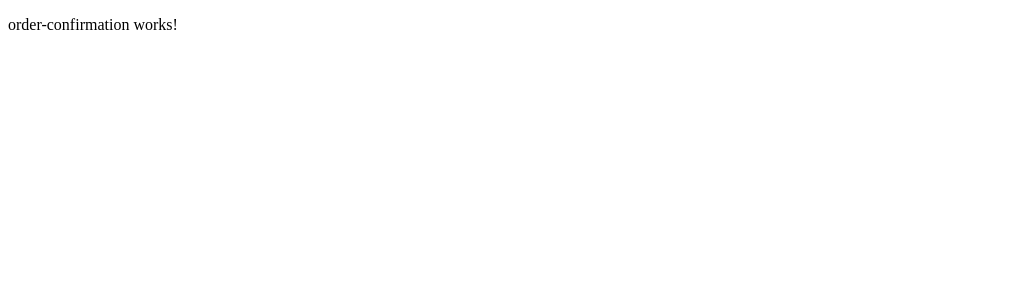
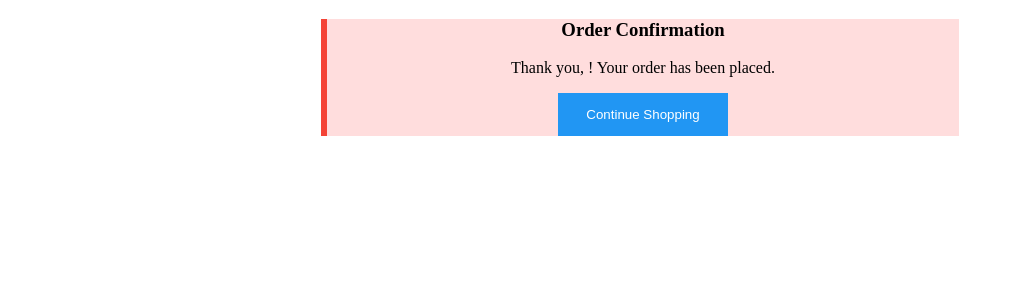
Before and after one commit to BlackBeard-Teach17/storefront-frontend, an Angular app: page /order-confirmation in a window 1280 px wide. Shown: the top 300 px of the page, without its empty margins (0-1014 px from the left). Built offline with nearby package versions, Linux system fonts and the light colour scheme.

Commit message:
Feat: Order confirmation and nav bar components

```diff
--- a/src/app/header-bar/header-bar.component.css
+++ b/src/app/header-bar/header-bar.component.css
@@ -0,0 +1,43 @@
+/* Style the navigation bar */
+.navbar {
+  width: 100%;
+  background-color: #555;
+  overflow: auto;
+}
+
+/* Navbar links */
+.navbar a {
+  float: left;
+  text-align: center;
+  padding: 12px;
+  color: white;
+  text-decoration: none;
+  font-size: 17px;
+}
+
+.cart {
+  float: right;
+}
+
+.badge {
+  top: 10px;
+  right: 10px;
+  background-color: red;
+  color: white;
+  border-radius: 50%;
+  padding: 5px 10px;
+  font-size: 0.8em;
+}
+
+/* Navbar links on mouse-over */
+.navbar a:hover {
+  background-color: #000;
+}
+
+/* Add responsiveness - will automatically display the navbar vertically instead of horizontally on screens less than 500 pixels */
+@media screen and (max-width: 500px) {
+  .navbar a {
+    float: none;
+    display: block;
+  }
+}
--- a/src/app/header-bar/header-bar.component.html
+++ b/src/app/header-bar/header-bar.component.html
@@ -1,5 +1,7 @@
-<a class="navbar" [routerLink]="['/']">
-    <h1>My Store</h1>
-</a>
-
-<a class="button fancy-button"><i class="material-icons">shopping_cart</i>Checkout</a>
+<link rel="stylesheet" href="https://cdnjs.cloudflare.com/ajax/libs/font-awesome/4.7.0/css/font-awesome.min.css">
+<div class="navbar">
+    <a [routerLink]="['/']"><i class="fa fa-fw fa-home"></i>My Store</a>
+    <div class="cart">
+      <a [routerLink]="['cart']" ><i class="fa fa-shopping-basket" aria-hidden="true"></i> Cart<span class="badge">{{cartItemsCount()}}</span></a>
+    </div>
+</div>
--- a/src/app/header-bar/header-bar.component.ts
+++ b/src/app/header-bar/header-bar.component.ts
@@ -1,4 +1,5 @@
 import { Component } from '@angular/core';
+import { CartService } from '../services/cart.service';
 
 @Component({
   selector: 'app-header-bar',
@@ -7,4 +8,12 @@ import { Component } from '@angular/core';
 })
 export class HeaderBarComponent {
 
+  constructor(private cartService: CartService) {
+  }
+
+  cartItemsCount() {
+    let cartItems = 0;
+    return cartItems = this.cartService.getItems().reduce((acc, item) => acc + item.quantity, 0);
+  }
+
 }
--- a/src/app/order-confirmation/order-confirmation.component.css
+++ b/src/app/order-confirmation/order-confirmation.component.css
@@ -0,0 +1,16 @@
+
+.order-confirmation {
+    margin: 0 auto;
+    width: 50%;
+    text-align: center;
+    background-color: #ffdddd;
+    border-left: 6px solid #f44336;
+}
+
+button[type="products-button"] {
+    background-color: #2196F3;
+    border: none;
+    color: white;
+    padding: 14px 28px;
+    cursor: pointer;
+}
--- a/src/app/order-confirmation/order-confirmation.component.html
+++ b/src/app/order-confirmation/order-confirmation.component.html
@@ -1 +1,5 @@
-<p>order-confirmation works!</p>
+<div class="order-confirmation">
+  <h3>Order Confirmation</h3>
+  <p>Thank you, {{ name }}! Your order has been placed.</p>
+  <button type="products-button" (click)="goToProducts()">Continue Shopping</button>
+</div>
--- a/src/app/order-confirmation/order-confirmation.component.ts
+++ b/src/app/order-confirmation/order-confirmation.component.ts
@@ -1,4 +1,5 @@
-import { Component } from '@angular/core';
+import { Component, Input, OnInit } from '@angular/core';
+import { Router } from '@angular/router';
 
 @Component({
   selector: 'app-order-confirmation',
@@ -6,5 +7,14 @@ import { Component } from '@angular/core';
   styleUrls: ['./order-confirmation.component.css']
 })
 export class OrderConfirmationComponent {
+  @Input() name: string | null | undefined;
+  constructor(private router: Router) { }
 
+  ngOnInit(): void {
+    this.name = localStorage.getItem('name')?.toUpperCase();
+    console.log('name: ', this.name);
+  }
+  goToProducts() {
+    this.router.navigate(['/']);
+  }
 }
```
